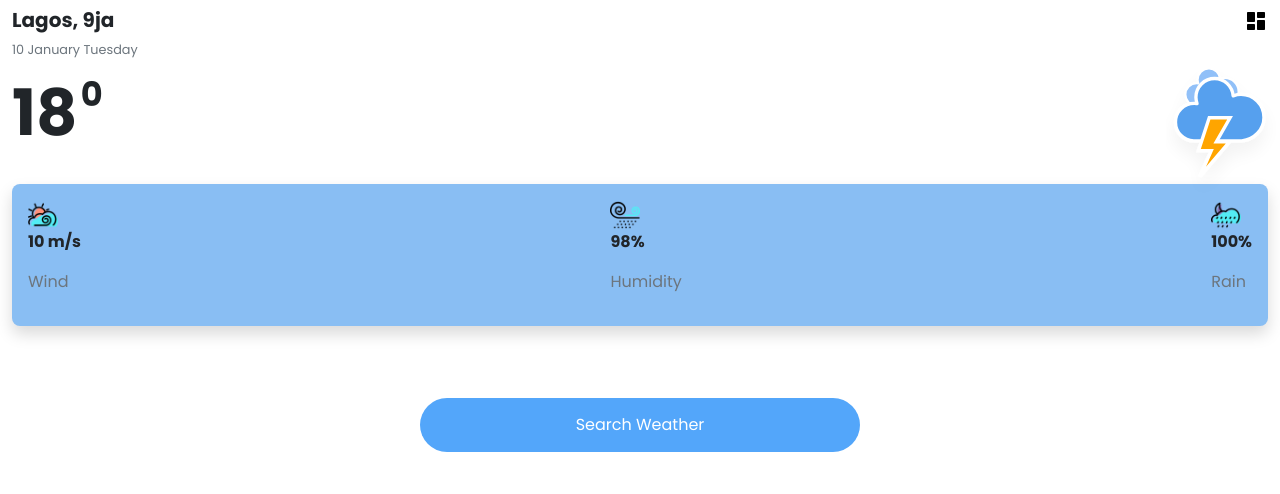
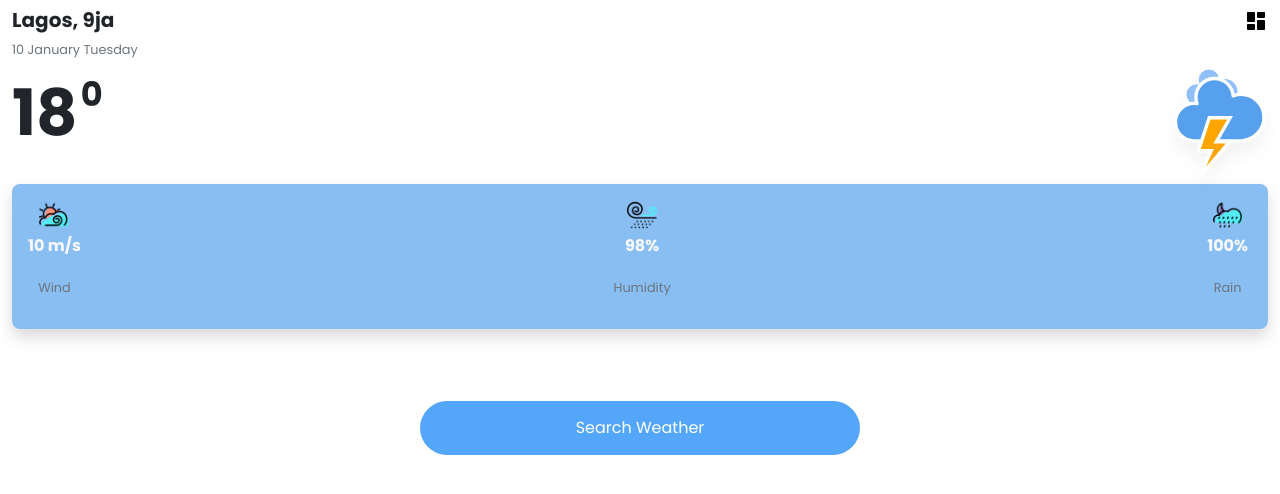
Before and after one commit to JoaoP74/react-weather, a React (Create React App) app: page /weather in a window 1280 px wide. Shown: the top 494 px of the page. Built offline with nearby package versions, Linux system fonts and the light colour scheme; no server answers.

Commit message:
Added the brand text small class to the weather component

```diff
--- a/src/pages/Weather.jsx
+++ b/src/pages/Weather.jsx
@@ -81,35 +81,35 @@ const WeatherApp = () =>{
 
             <section className="my-4 current-weather-assets d-flex align-items-center justify-content-between brand-tertiary-color rounded-3 shadow p-3 m-0">
 
-                <section className="current-weather-wind-speed">
+                <section className="current-weather-wind-speed d-flex flex-column align-items-center justify-content-center ">
 
                 <section className="wind-icon">
                             <img src={windIcon} height={"30"} width={"30"}/>
                 </section>
-                <p className="wind-value fw-bold">10 m/s</p>
-                <p className="wind-text text-muted text-capitalize">wind</p>
+                <p className="wind-value fw-bold text-light py-1">10 m/s</p>
+                <p className="wind-text text-muted text-capitalize brand-small-text">wind</p>
                 </section>
 
-                <section className="current-weather-humidity-degree">
+                <section className="current-weather-humidity-degree d-flex flex-column align-items-center">
 
                     <section className="humidity-icon">
 
                           <img src={humidity} height={"30"} width={"30"}/>
 
                     </section>
-                    <p className="humidity-value fw-bold">98%</p>
-                    <p className="humidity-text text-muted text-capitalize">humidity</p>
+                    <p className="humidity-value fw-bold text-light p-1 text-center">98%</p>
+                    <p className="humidity-text text-muted text-capitalize text-center brand-small-text">humidity</p>
                 </section>
 
-                <section className="current-weather-rain-degree">
+                <section className="current-weather-rain-degree d-flex flex-column align-items-center">
 
                 <section className="rain-icon">
 
                       <img src={rainIcon} height={"30"} width={"30"}/>
 
                 </section>
-                <p className="rain-value fw-bold">100%</p>
-                <p className="rain-text text-muted text-capitalize">rain</p>
+                <p className="rain-value fw-bold text-light p-1 text-center">100%</p>
+                <p className="rain-text text-muted text-capitalize text-center brand-small-text">rain</p>
                 </section>
 
             </section>
```
